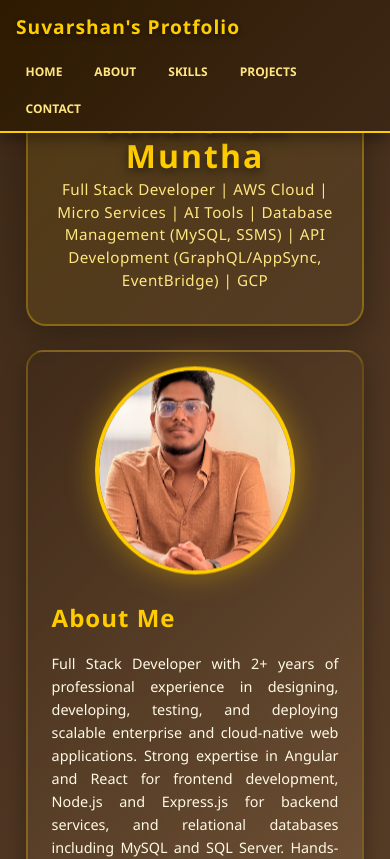
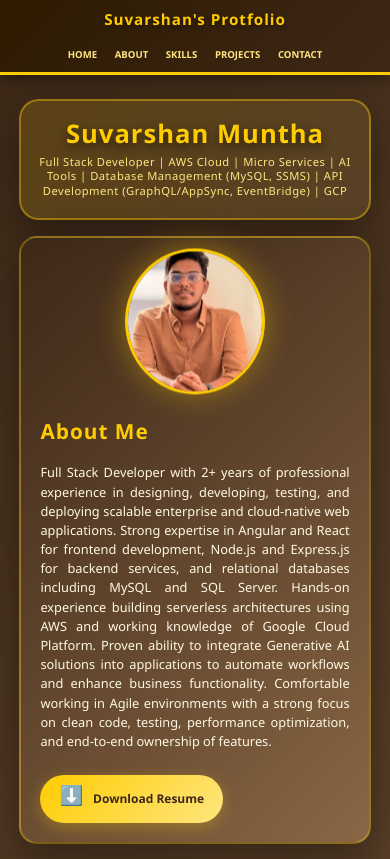
Before and after one commit to Suvarshan/Protfolio, a React (Vite) app in the folder my-portfolio/: page / in a window 390 px wide. Shown: the top 859 px of the page. Built offline with nearby package versions, Linux system fonts and the light colour scheme.

Commit message:
Updated Mobile View

```diff
--- a/my-portfolio/src/App.css
+++ b/my-portfolio/src/App.css
@@ -14,14 +14,14 @@ body {
 
 @media (max-width: 768px) {
   #root, .portfolio-container {
-    padding: 0.8rem 1rem;
+    padding: 0.5rem 0.8rem;
     max-width: 100%;
   }
 }
 
 @media (max-width: 480px) {
   #root, .portfolio-container {
-    padding: 0.6rem 0.8rem;
+    padding: 0.4rem 0.6rem;
   }
 }
 
@@ -233,9 +233,9 @@ body {
 section {
   background: linear-gradient(120deg, #4a3728 0%, #e8d5c4 100%);
   border-radius: 18px;
-  box-shadow: 0 8px 32px 0 #0002, 0 1.5px 0 #ffd70044;
-  margin-bottom: 2.2rem;
-  padding: 2.2rem 2rem 2rem 2rem;
+  box-shadow: 0 12px 40px 0 #0003, 0 2px 0 #ffd70055;
+  margin-bottom: 2.5rem;
+  padding: 2.5rem 2.5rem 2.5rem 2.5rem;
   text-align: left;
   transition: box-shadow 0.3s, transform 0.3s;
 }
@@ -666,7 +666,7 @@ section {
   align-items: center;
   box-shadow: 0 4px 15px rgba(0, 0, 0, 0.4);
   z-index: 1000;
-  border-bottom: 2px solid #ffcc00;
+  border-bottom: 3px solid #ffcc00;
 }
 
 .nav-brand {
@@ -693,70 +693,74 @@ section {
   transition: all 0.3s ease;
   position: relative;
   padding: 0.3rem 1rem;
+  border-bottom: 3px solid transparent;
 }
 
-.nav-links a::after {
-  content: '';
-  position: absolute;
-  bottom: 0;
-  left: 50%;
-  width: 0;
-  height: 2px;
-  background: #ffcc00;
-  transition: all 0.3s ease;
-  transform: translateX(-50%);
-}
-
-.nav-links a:hover {
+.nav-links a:hover,
+.nav-links a:focus {
   color: #ffcc00;
   transform: translateY(-2px);
-}
-
-.nav-links a:hover::after {
-  width: 100%;
+  border-bottom-color: #ffcc00;
 }
 
 @media (max-width: 768px) {
   .navbar {
-    padding: 1rem 1.5rem;
-    flex-wrap: wrap;
-    gap: 1rem;
+    padding: 0.6rem 1rem;
+    flex-direction: column;
+    gap: 0.8rem;
   }
 
   .nav-brand {
-    font-size: 1.4rem;
+    font-size: 1.2rem;
+    width: 100%;
+    text-align: center;
   }
 
   .nav-links {
     width: 100%;
-    gap: 1rem;
-    justify-content: flex-start;
+    gap: 0.5rem;
+    justify-content: center;
     flex-wrap: wrap;
-  }
-
-  .nav-links a {
-    font-size: 0.85rem;
-    padding: 0.4rem 0.8rem;
-  }
-}
-
-@media (max-width: 480px) {
-  .navbar {
-    padding: 0.8rem 1rem;
-  }
-
-  .nav-brand {
-    font-size: 1.2rem;
-  }
-
-  .nav-links {
-    gap: 0.8rem;
   }
 
   .nav-links a {
     font-size: 0.75rem;
     padding: 0.3rem 0.6rem;
   }
+}
+
+@media (max-width: 480px) {
+  .navbar {
+    padding: 0.5rem 0.8rem;
+    flex-direction: column;
+    gap: 0.6rem;
+  }
+
+  .nav-brand {
+    font-size: 1rem;
+    width: 100%;
+    text-align: center;
+  }
+
+  .nav-links {
+    width: 100%;
+    gap: 0.4rem;
+    justify-content: center;
+  }
+
+  .nav-links a {
+    font-size: 0.65rem;
+    padding: 0.2rem 0.5rem;
+  }
+}
+
+/* ========== SECTION SCROLL OFFSET ========== */
+section {
+  scroll-margin-top: 100px;
+}
+
+#home {
+  scroll-margin-top: 90px;
 }
 
 /* ========== HERO SECTION STYLING ========== */
@@ -770,22 +774,23 @@ html {
 
 .hero-section {
   margin-top: 1.5rem;
-  margin-bottom: 0.8rem;
-  padding: 1.2rem 2rem;
-  background: linear-gradient(135deg, rgba(255, 204, 0, 0.1) 0%, rgba(255, 230, 128, 0.05) 100%);
+  margin-bottom: 1.5rem;
+  padding: 2rem 2.5rem;
+  background: linear-gradient(135deg, rgba(255, 204, 0, 0.15) 0%, rgba(255, 230, 128, 0.08) 100%);
   border-radius: 20px;
   text-align: center;
-  border: 2px solid rgba(255, 204, 0, 0.3);
-  box-shadow: 0 8px 30px rgba(0, 0, 0, 0.3);
+  border: 2px solid rgba(255, 204, 0, 0.4);
+  box-shadow: 0 12px 40px rgba(0, 0, 0, 0.4);
   animation: slideInDown 0.8s ease-out;
 }
 
 .hero-section h1 {
-  font-size: 3.5rem;
+  font-size: 3.8rem;
   color: #ffcc00;
-  margin: 0 0 0.3rem 0;
-  letter-spacing: 2px;
+  margin: 0 0 0.8rem 0;
+  letter-spacing: 3px;
   text-shadow: 0 4px 10px rgba(0, 0, 0, 0.5);
+  font-weight: 800;
 }
 
 .hero-subtitle {
@@ -794,6 +799,7 @@ html {
   margin: 0;
   font-weight: 500;
   letter-spacing: 0.5px;
+  line-height: 1.6;
 }
 
 @keyframes slideInDown {
@@ -809,43 +815,50 @@ html {
 
 @media (max-width: 768px) {
   .hero-section {
-    margin-top: 1.5rem;
-    margin-bottom: 2rem;
-    padding: 2.5rem 1.5rem;
+    margin-top: 1rem;
+    margin-bottom: 1.5rem;
+    padding: 1.8rem 1.2rem;
   }
 
   .hero-section h1 {
-    font-size: 2.5rem;
+    font-size: 2.2rem;
+    margin-bottom: 0.6rem;
+    letter-spacing: 2px;
   }
 
   .hero-subtitle {
-    font-size: 1.1rem;
+    font-size: 0.85rem;
+    line-height: 1.5;
   }
 }
 
 @media (max-width: 480px) {
   .hero-section {
-    padding: 2rem 1rem;
-    margin-bottom: 1.5rem;
+    padding: 1.5rem 1rem;
+    margin-top: 0.8rem;
+    margin-bottom: 1rem;
   }
 
   .hero-section h1 {
-    font-size: 2rem;
+    font-size: 1.8rem;
+    margin-bottom: 0.5rem;
+    letter-spacing: 1px;
   }
 
   .hero-subtitle {
-    font-size: 0.95rem;
+    font-size: 0.75rem;
+    line-height: 1.4;
   }
 }
 
 /* ========== ABOUT SECTION STYLING ========== */
 .about-section {
-  background: linear-gradient(135deg, rgba(61, 40, 23, 0.6) 0%, rgba(212, 165, 116, 0.3) 100%);
-  padding: 2rem;
+  background: linear-gradient(135deg, rgba(61, 40, 23, 0.8) 0%, rgba(212, 165, 116, 0.4) 100%);
+  padding: 2.5rem;
   border-radius: 18px;
-  margin-bottom: 1.5rem;
-  border: 2px solid rgba(255, 204, 0, 0.2);
-  box-shadow: 0 8px 25px rgba(0, 0, 0, 0.3);
+  margin-bottom: 2rem;
+  border: 2px solid rgba(255, 204, 0, 0.3);
+  box-shadow: 0 12px 40px rgba(0, 0, 0, 0.4);
   animation: fadeInUp 0.8s ease-out 0.2s both;
 }
 
@@ -1158,3 +1171,198 @@ html {
     font-size: 0.95rem;
   }
 }
+
+/* ========== ENHANCED MOBILE RESPONSIVENESS ========== */
+@media (max-width: 768px) {
+  .navbar {
+    padding: 0.6rem 1rem;
+    flex-direction: column;
+    gap: 0.8rem;
+  }
+
+  .nav-brand {
+    font-size: 1.2rem;
+    width: 100%;
+    text-align: center;
+  }
+
+  .nav-links {
+    width: 100%;
+    gap: 0.5rem;
+    justify-content: center;
+  }
+
+  .nav-links a {
+    font-size: 0.7rem;
+    padding: 0.2rem 0.5rem;
+  }
+
+  .hero-section {
+    margin-top: 1rem;
+    margin-bottom: 1.3rem;
+    padding: 1.5rem 1rem;
+  }
+
+  .hero-section h1 {
+    font-size: 2rem;
+    margin-bottom: 0.5rem;
+    letter-spacing: 2px;
+  }
+
+  .hero-subtitle {
+    font-size: 0.8rem;
+    line-height: 1.4;
+  }
+
+  .about-section {
+    padding: 1.5rem;
+    margin-bottom: 1.5rem;
+  }
+
+  .about-content {
+    grid-template-columns: 1fr;
+    gap: 1.5rem;
+  }
+
+  .profile-image-container {
+    width: 200px;
+    height: 200px;
+  }
+
+  .about-text h2 {
+    font-size: 1.6rem;
+  }
+
+  .about-text p {
+    font-size: 0.9rem;
+  }
+
+  section {
+    margin-bottom: 2rem;
+    padding: 1.8rem 1.2rem;
+  }
+
+  .skills-grid {
+    grid-template-columns: repeat(2, 1fr);
+    gap: 1rem;
+  }
+}
+
+@media (max-width: 480px) {
+  .navbar {
+    padding: 0.5rem 0.6rem;
+    flex-direction: column;
+    gap: 0.6rem;
+  }
+
+  .nav-brand {
+    font-size: 0.95rem;
+    width: 100%;
+    text-align: center;
+  }
+
+  .nav-links {
+    width: 100%;
+    gap: 0.3rem;
+    justify-content: center;
+  }
+
+  .nav-links a {
+    font-size: 0.6rem;
+    padding: 0.15rem 0.4rem;
+  }
+
+  .portfolio-container {
+    padding-top: 80px;
+  }
+
+  .hero-section {
+    margin-top: 0.8rem;
+    margin-bottom: 1rem;
+    padding: 1.2rem 0.8rem;
+  }
+
+  .hero-section h1 {
+    font-size: 1.6rem;
+    margin-bottom: 0.4rem;
+    letter-spacing: 1px;
+  }
+
+  .hero-subtitle {
+    font-size: 0.7rem;
+    line-height: 1.3;
+  }
+
+  .about-section {
+    padding: 1.2rem;
+    margin-bottom: 1.2rem;
+  }
+
+  .about-content {
+    gap: 1.2rem;
+  }
+
+  .profile-image-container {
+    width: 140px;
+    height: 140px;
+  }
+
+  .profile-image {
+    border-width: 3px;
+  }
+
+  .about-text h2 {
+    font-size: 1.3rem;
+  }
+
+  .about-text p {
+    font-size: 0.8rem;
+    line-height: 1.5;
+  }
+
+  .download-btn-secondary {
+    padding: 0.6rem 1.2rem;
+    font-size: 0.75rem;
+  }
+
+  section {
+    margin-bottom: 1.5rem;
+    padding: 1.5rem 1rem;
+  }
+
+  .skills-grid {
+    grid-template-columns: 1fr;
+    gap: 0.8rem;
+  }
+
+  .contact {
+    padding: 1.2rem;
+  }
+
+  .contact h2 {
+    font-size: 1.4rem;
+    margin-bottom: 1rem;
+  }
+
+  .contact-cards {
+    grid-template-columns: 1fr;
+    gap: 0.9rem;
+  }
+
+  .contact-card {
+    padding: 1rem;
+    gap: 0.6rem;
+  }
+
+  .contact-icon {
+    font-size: 1.8rem;
+  }
+
+  .contact-card h3 {
+    font-size: 0.95rem;
+  }
+
+  .contact-card a {
+    font-size: 0.85rem;
+  }
+}
```
